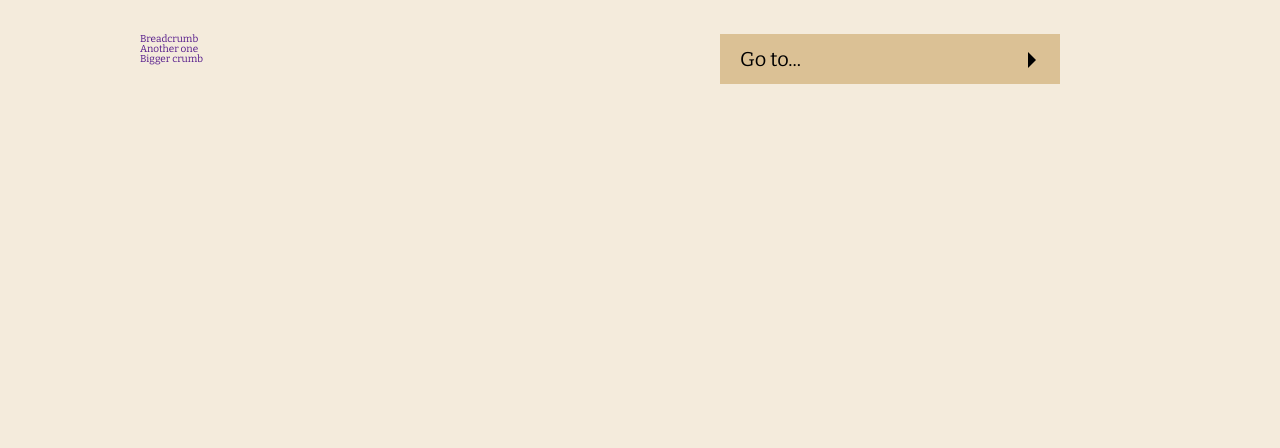
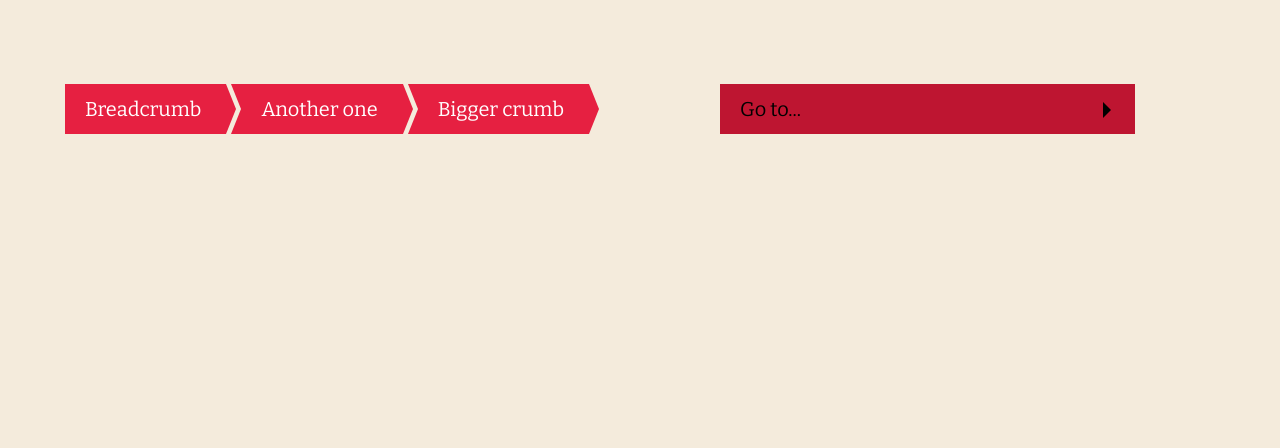
Before and after one commit to bobisum/Hansel, a plain HTML site: page index.html in a window 1280 px wide. Shown: the part 352-800 px from the top of the page. Drawn offline with nearby package versions, Linux system fonts and the light colour scheme.

Commit message:
Breadcrumbs design.

```diff
--- a/index.html
+++ b/index.html
@@ -21,7 +21,7 @@
 		<div class="column">
 
 			<div class="column-six">
-				<ul class="breadcrumbs">
+				<ul class="breadcrumb">
 					<li><a href="">Breadcrumb</a></li>
 					<li><a href="">Another one</a></li>
 					<li><a href="">Bigger crumb</a></li>
@@ -29,7 +29,7 @@
 			</div>
 
 			<div class="column-six demo-holder">
-				<ul class="breadcrumbs" id="hansel">
+				<ul class="breadcrumb" id="hansel">
 					<li><a href="">Breadcrumb</a></li>
 					<li><a href="">Another one</a></li>
 					<li><a href="">Bigger crumb</a></li>
--- a/sass/hansel.scss
+++ b/sass/hansel.scss
@@ -1,4 +1,4 @@
-@import "compass/css3";
+ @import "compass/css3";
 // @import "theme.scss";
 
 @mixin hansel-transition {
@@ -6,7 +6,7 @@
 	@include transition-duration(0.3s);
 }
 
-$main-color: #E8D7BB;
+$main-color: #E62041;
 
 .hansel-pocket {
 	width: 100%;
--- a/sass/style.scss
+++ b/sass/style.scss
@@ -10,6 +10,7 @@ $default_border_color: #dbdcdd;
 $main_color: #F4EBDC;
 
 $red: #E62041;
+$dark_red: #cc223e;
 
 /* VARIABLES END */
 
@@ -86,11 +87,11 @@ a {
 
 /* LAYOUT */
 .column {
-	width: 1000px;
+	width: 1150px;
 	margin: 0 auto;
 
 	&:not(:first-child) {
-		margin: 50px auto;
+		margin: 100px auto;
 	}
 }
 
@@ -142,39 +143,6 @@ h1 {
 	padding: 6px 15px;
 }
 
-// .btn-apply {
-// 	background: $green;
-// 	border-color: $green;
-
-// 	&:hover {
-// 		background: #ffffff;
-// 		color: $green;
-// 	}
-// }
-
-// .btn-deny {
-// 	background: $green;
-// 	border-color: $green;
-
-// 	&:hover {
-// 		background: #ffffff;
-// 		color: $green;
-// 	}
-// }
-
-// .btn-logout {
-// 	background: $green;
-// 	text-decoration: none;
-// 	font-size: 0.8em;
-// 	border: none;
-// 	padding: 2px 14px 3px;
-
-// 	&:hover {
-// 		background: #ffffff;
-// 		color: $green;
-// 	}
-// }
-
 .link-simple {
 	text-decoration: none;
 	font-size: 1.3em;
@@ -190,150 +158,66 @@ h1 {
 
 
 
-/* MENU'S */
-// .navigation {
+/* BREADCRUMBS */
+.breadcrumb {
+	float: left;
 
-// 	li {
+	li {
+		float: left;
+		margin-right: 15px;
 
-// 		&:first-child {
-// 		}
-// 	}
+		&:first-child a:before {
+			display: none;
+		}
+	}
 
-// 	.menu-item {
-// 		padding: 0 0 0 15px;
-// 		width: 100%;
-// 		height: 50px;
-// 		display: block;
-// 		font-size: 1.6em;
-// 		line-height: 3.2em;
-// 		color: #ffffff;
-// 		background: url(../images/menuArrows.png) no-repeat;
-// 		background-position: 222px 14px;
+	a {
+		display: block;
+		width: 100%;
+		@include sizing;
+		@include master_transition;
+		height: 50px;
+		font-size: 2em;
+		line-height: 2.5em;
+		padding: 0 20px;
+		margin-right: 5px;
+		position: relative;
+		color: white;
+		background: $red;
 
-// 		&:hover, &.active {
-// 			color: #000000;
-// 			background-color: $green;
-// 			background-position: 222px -115px;
-// 		}
-// 	}
-// }
+		&:before, &:after {
+			position: absolute;
+			content: "";
+			height: 0px;
+			width: 0px;
+			top: 0px;
+			border-style: solid;
+			@include master_transition;
+		}
 
-// /* breadcrumbs */
-// .breadcrumb {
-// 	float: left;
-// 	margin-left: 10px;
+		&:after {
+			right: -10px;
+			border-width: 25px 0 25px 10px;
+			border-color: transparent transparent transparent $red;
+		}
 
-// 	li {
-// 		display: inline-block;
-// 		background: url(../images/breadcrumbsArrow.png) right 0 no-repeat;
-// 		padding: 17px 45px 17px 10px;
-// 		height: 50px;
+		&:before {
+			left: -10px;
+			border-width: 25px 0 25px 10px;
+			border-color: $red $red $red transparent;
+		}
 
-// 		&.breadcrumb-mobile-first {
-// 			display: none;
-// 		}
+		&:hover, &.active {
+			background: $dark_red;
 
-// 		&:last-child {
-// 			background: none;
-// 		}
-// 	}
+			&:after {
+				border-color: transparent transparent transparent $dark_red;
+			}
 
-// 	.breadcrumb-item {
-// 		border-width: 3px;
-// 		padding-bottom: 3px;
-// 		color: #000000;
-// 		font-size: 1.6em;
-// 		display: block;
-
-// 		&:hover, &.active {
-// 			border-width: 2px;
-// 		}
-// 	}
-// }
-
-// @media only screen and (max-width: 640px), only screen and (-webkit-min-device-pixel-ratio : 1.5), only screen and (min-device-pixel-ratio : 1.5){
-// 	.breadcrumb {
-// 		margin: 0;
-
-// 		li {
-// 			width: 100%;
-// 			height: auto;
-// 			padding: 0px;
-// 			background: transparent;
-// 		}
-// 	}
-
-// 	.breadcrumb-item {
-// 		padding: 5px;
-// 		background: $green;
-// 		width: 100%;
-// 	}
-// }
-// /* breadcrumbs end */
-
-// /* dropcrumb */
-// $dropcrumb_dropdown_hight: 30px;
-
-// .drop-crumbs-wrapper {
-// 	position: relative;
-// 	display: inline-block;
-// }
-
-// .drop-crumbs-button {
-// 	background: $green;
-// 	width: 100%;
-// 	height: $dropcrumb_dropdown_hight;
-// 	position: relative;
-// 	padding: 0 0 0 12px;
-// 	font-size: 1.4em;
-// 	line-height: 2em;
-// 	color: $green;
-// 	display: none;
-
-// 	&:hover, &.active {
-// 		color: $green;
-// 	}
-
-// 	&:after {
-// 		position: absolute;
-// 		content: "";
-// 		width: 0px;
-// 		height: 0px;
-// 		background: transparent;
-// 		@include transform-origin(5px, 2px);
-// 		border-color: $green transparent transparent transparent;
-// 		top: 12px;
-// 		right: 12px;
-// 	}
-
-// 	&.active:after {
-// 		@include rotate(180deg);
-// 	}
-
-// 	&.active + .drop-crumbs-dropdown {
-// 		display: block;
-// 	}
-// }
-
-// @media only screen and (max-width: 640px), only screen and (-webkit-min-device-pixel-ratio : 1.5), only screen and (min-device-pixel-ratio : 1.5){
-
-// 	.drop-crumbs-dropdown {
-// 		position: absolute;
-// 		display: none;
-// 		top: $dropcrumb_dropdown_hight;
-// 	}
-
-// 	.drop-crumbs-wrapper {
-// 		width: 100%;
-// 		padding: 0 20px;
-// 		height: $dropcrumb_dropdown_hight;
-// 		margin: 10px 0;
-// 	}
-
-// 	.drop-crumbs-button {
-// 		display: block;
-// 	}
-// }
-/* dropcrumb end */
-
-/* MENU'S END */
+			&:before {
+				border-color: $dark_red $dark_red $dark_red transparent;
+			}
+		}
+	}
+}
+/* BREADCRUMBS END */
--- a/sass/theme.scss
+++ b/sass/theme.scss
@@ -1,3 +1,5 @@
+$red: #E62041;
+
 $color: #e62041;
 $dark-color: #6E5960;
 $light-color: #fcecd2;
```
Also changed, not shown: css/hansel.css, css/style.css.
